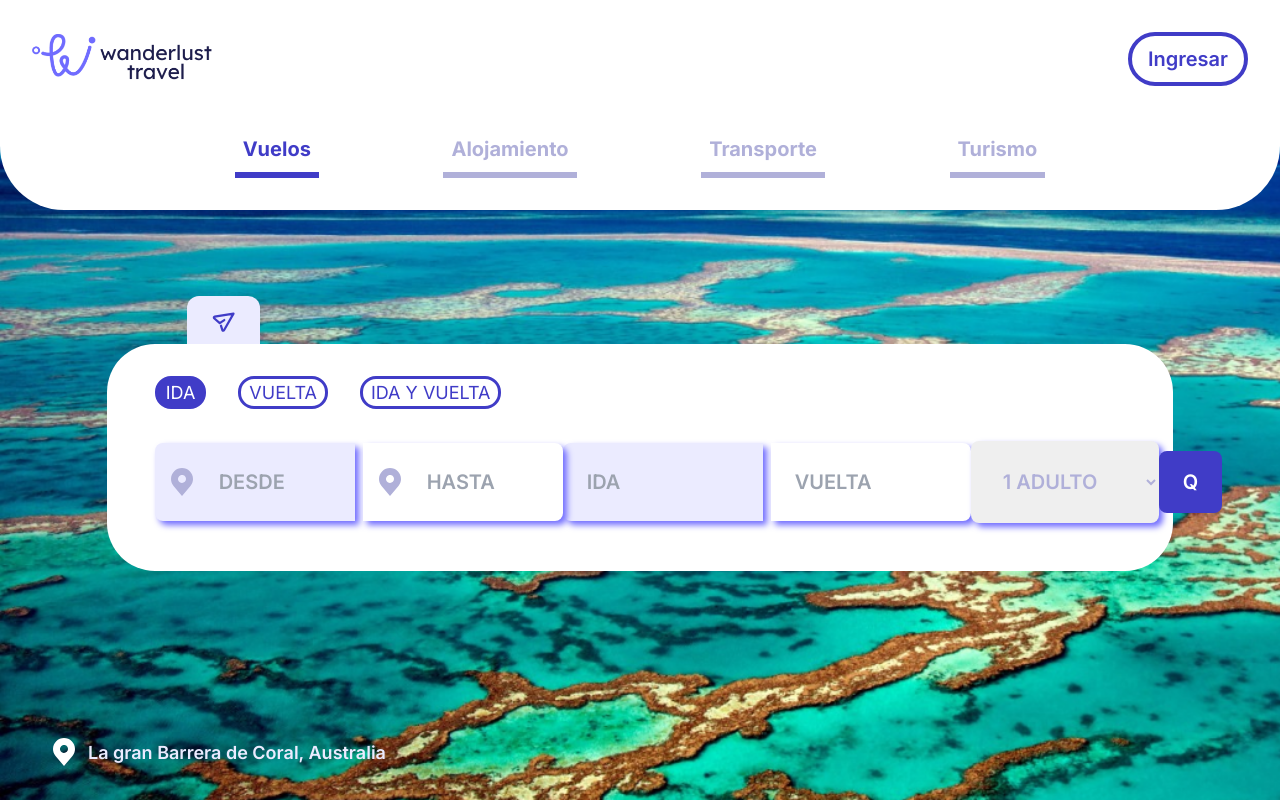
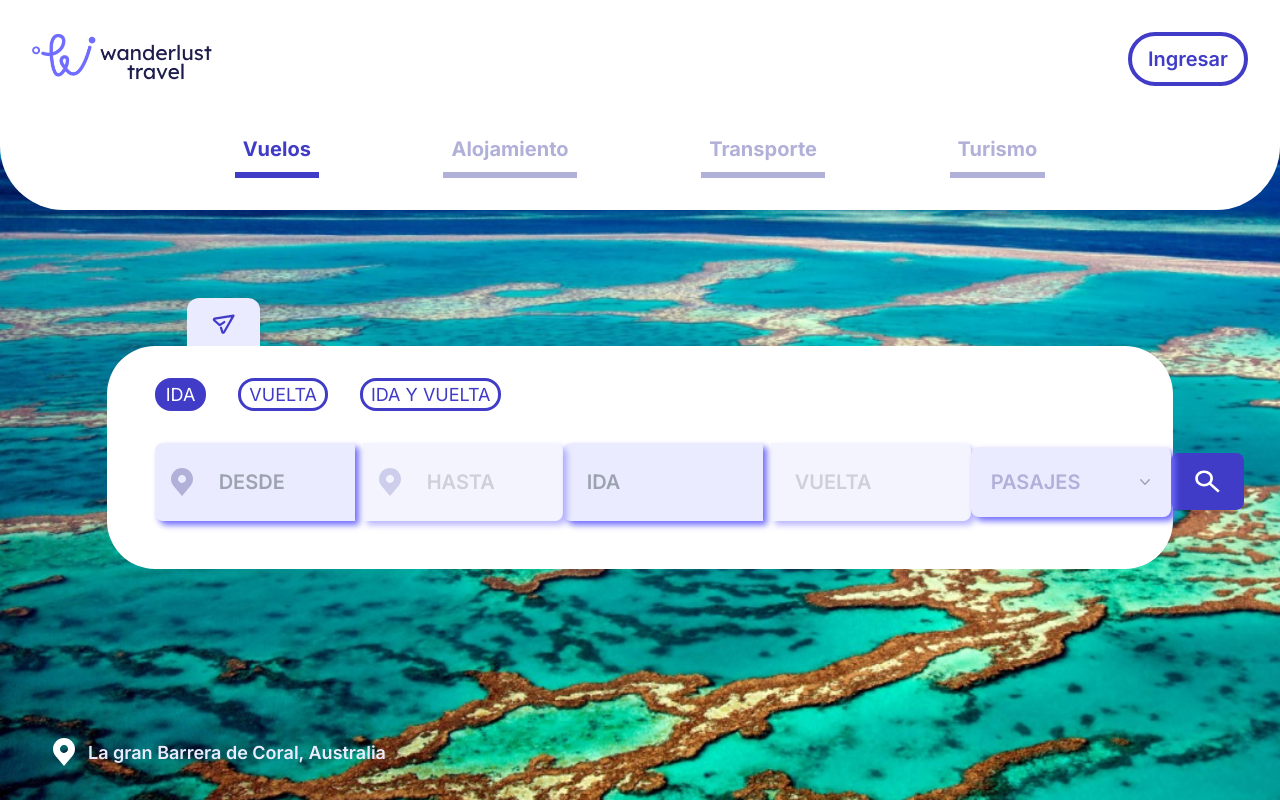
Before and after one commit to Slisandro/wanderlust_frontend, a Next.js app: page / in a window 1280 px wide. Built offline with nearby package versions, Linux system fonts and the light colour scheme.

Commit message:
disabled buttons in flight menu

```diff
--- a/src/components/menu-flight-component.tsx
+++ b/src/components/menu-flight-component.tsx
@@ -1,8 +1,12 @@
+'use client'
+import { Vuelos, useVuelos } from "@/store";
+import { useState } from 'react';
 import Input from "./input-component";
-import SelectComponent from "./select-component";
 import TypeFlightsComponent from "./type-flights-component";
 
 export default function MenuFlightComponent() {
+    const { from, to } = useVuelos<Vuelos>(s => s as Vuelos);
+
     return (
         <div
             className="relative bg-white px-12 pt-8 pb-12 flex flex-col gap-8 rounded-[3rem] z-10 w-full mx-auto"
@@ -18,6 +22,7 @@ export default function MenuFlightComponent() {
                             </svg>
                         }
                         placeholder={"Desde"}
+                        disabled={from}
                         styleContainer={"relative flex items-center gap-6"}
                         styleInput={"text-[20px] font-[600] uppercase p-6 pl-[4rem] bg-[#EBEBFF] w-[200px] shadow-default text-[#B0B0D9] font-semibold rounded-l-lg"}
                     />
@@ -28,28 +33,128 @@ export default function MenuFlightComponent() {
                             </svg>
                         }
                         placeholder={"Hasta"}
+                        disabled={to}
                         styleContainer={"relative flex items-center gap-6"}
-                        styleInput={"text-[20px] font-[600] uppercase p-6 pl-[4rem] w-[200px] shadow-default text-[#B0B0D9] font-semibold rounded-r-lg"}
+                        styleInput={"text-[20px] font-[600] uppercase p-6 pl-[4rem] bg-[#EBEBFF] w-[200px] shadow-default text-[#B0B0D9] font-semibold rounded-r-lg"}
                     />
                 </div>
                 <div className="flex gap-2">
                     <Input
                         placeholder={"Ida"}
+                        disabled={from}
                         styleInput={"text-[20px] font-[600] uppercase p-6 bg-[#EBEBFF] w-[200px] shadow-default text-[#B0B0D9] font-semibold rounded-l-lg"}
                     />
                     <Input
                         placeholder={"Vuelta"}
-                        styleInput={"text-[20px] font-[600] uppercase p-6 w-[200px] shadow-default text-[#B0B0D9] font-semibold rounded-r-lg"}
+                        disabled={to}
+                        styleInput={"text-[20px] font-[600] uppercase p-6 bg-[#EBEBFF] w-[200px] shadow-default text-[#B0B0D9] font-semibold rounded-r-lg"}
                     />
                 </div>
-                <SelectComponent
-                    placeholder="Pasajeros"
-                    styleSelect={"text-[20px] font-[600] uppercase p-[1.75rem] w-[200px] shadow-default text-[#B0B0D9] font-semibold rounded-lg"}
-                    styleOption={""}
-                    options={["1 adulto", "2 adultos", "3 adultos"]}
-                />
-                <button className="text-[20px] font-[600] uppercase rounded-lg bg-primary px-6 py-4 rounded-lg text-white font-semibold">Q</button>
+                <Dropdown />
+                <button className="text-[20px] font-[600] uppercase rounded-lg bg-primary px-6 py-4 rounded-lg text-white font-semibold">
+                    <svg width="25" height="25" viewBox="0 0 39 36" fill="none" xmlns="http://www.w3.org/2000/svg">
+                        <path d="M35.65 35.25L22.2625 23.175C21.2 23.9417 19.9781 24.5486 18.5969 24.9958C17.2156 25.4431 15.7458 25.6667 14.1875 25.6667C10.3271 25.6667 7.06025 24.4604 4.387 22.048C1.71375 19.6356 0.376417 16.689 0.375 13.2083C0.375 9.72639 1.71233 6.77983 4.387 4.36867C7.06167 1.9575 10.3285 0.751278 14.1875 0.75C18.0479 0.75 21.3148 1.95622 23.988 4.36867C26.6613 6.78111 27.9986 9.72767 28 13.2083C28 14.6139 27.7521 15.9396 27.2562 17.1854C26.7604 18.4312 26.0875 19.5333 25.2375 20.4917L38.625 32.5667L35.65 35.25ZM14.1875 21.8333C16.8438 21.8333 19.1019 20.9945 20.962 19.3167C22.8221 17.639 23.7514 15.6029 23.75 13.2083C23.75 10.8125 22.82 8.77572 20.9599 7.098C19.0998 5.42028 16.8423 4.58206 14.1875 4.58333C11.5312 4.58333 9.27308 5.42219 7.413 7.09992C5.55292 8.77764 4.62358 10.8138 4.625 13.2083C4.625 15.6042 5.55504 17.6409 7.41513 19.3187C9.27521 20.9964 11.5327 21.8346 14.1875 21.8333Z" fill="white" />
+                    </svg>
+
+                </button>
             </div>
         </div>
     )
 }
+
+const Dropdown = () => {
+    const [open, setOpen] = useState(false);
+    const { count, setCount } = useVuelos(s => s as Vuelos);
+    const handleClick = () => setOpen(!open);
+    const handleAddAdult = () => setCount({ ...count, adult: count.adult + 1 });
+    const handleSubAdult = () => setCount({ ...count, adult: count.adult - 1 });
+    const handleAddChild = () => setCount({ ...count, child: count.child + 1 });
+    const handleSubChild = () => setCount({ ...count, child: count.child - 1 });
+
+    return (
+        (
+            <div className="relative inline-block text-left">
+                <button
+                    type="button"
+                    onClick={handleClick}
+                    className="text-[20px] font-[600] uppercase p-[1.25rem] bg-[#EBEBFF] w-[200px] shadow-default text-[#B0B0D9] font-semibold rounded-lg flex items-center justify-between"
+                    id="menu-button"
+                    aria-expanded="true"
+                    aria-haspopup="true"
+                >
+                    Pasajes
+                    <svg
+                        className="-mr-1 h-5 w-5 text-gray-400"
+                        viewBox="0 0 20 20"
+                        fill="currentColor"
+                        aria-hidden="true"
+                    >
+                        <path
+                            fillRule="evenodd" d="M5.23 7.21a.75.75 0 011.06.02L10 11.168l3.71-3.938a.75.75 0 111.08 1.04l-4.25 4.5a.75.75 0 01-1.08 0l-4.25-4.5a.75.75 0 01.02-1.06z"
+                            clipRule="evenodd" />
+                    </svg>
+                </button>
+                {open && (
+                    <div
+                        className="absolute right-0 z-10 mt-2 origin-top-right rounded-md bg-white shadow-lg ring-1 ring-black ring-opacity-5 focus:outline-none px-4 py-2"
+                        role="menu"
+                        aria-orientation="vertical"
+                        aria-labelledby="menu-button"
+                        tabIndex={-1}
+                    >
+                        <div className="px-4 py-2 flex items-center justify-between gap-6" role="none">
+                            <div className="flex items-center justify-between gap-4">
+                                <svg width="18" height="20" viewBox="0 0 18 20" fill="none" xmlns="http://www.w3.org/2000/svg">
+                                    <path d="M8.86084 10C11.3461 10 13.3608 7.98528 13.3608 5.5C13.3608 3.01472 11.3461 1 8.86084 1C6.37556 1 4.36084 3.01472 4.36084 5.5C4.36084 7.98528 6.37556 10 8.86084 10Z" stroke="#706CFF" strokeWidth="2" strokeLinecap="round" strokeLinejoin="round" />
+                                    <path d="M13.361 11.8H13.6778C14.3358 11.8002 14.971 12.0407 15.4642 12.4762C15.9574 12.9117 16.2746 13.5124 16.3562 14.1652L16.7081 16.9768C16.7397 17.2301 16.7172 17.4873 16.6418 17.7311C16.5665 17.975 16.4402 18.2001 16.2713 18.3915C16.1023 18.5828 15.8946 18.736 15.6619 18.8409C15.4292 18.9459 15.1768 19.0001 14.9216 19H2.80039C2.54514 19.0001 2.29279 18.9459 2.06009 18.8409C1.8274 18.736 1.61968 18.5828 1.45073 18.3915C1.28178 18.2001 1.15545 17.975 1.08014 17.7311C1.00482 17.4873 0.98224 17.2301 1.01389 16.9768L1.36489 14.1652C1.44652 13.512 1.76397 12.9112 2.25754 12.4756C2.75112 12.04 3.38681 11.7998 4.04509 11.8H4.36099" stroke="#706CFF" strokeWidth="2" strokeLinecap="round" strokeLinejoin="round" />
+                                </svg>
+                                <p className="text-[18px] text-[#706CFF] font-[500]">Adultos</p>
+                            </div>
+                            <div className="flex items-center gap-4">
+                                <button
+                                    onClick={handleSubAdult}
+                                    className="px-4 text-[20px] text-[#706CFF] font-[600] border-2 rounded-full border-[#706cff] flex items-center justify-center"
+                                >
+                                    -
+                                </button>
+                                <span className="text-[18px] text-[#706CFF] font-[600]">{count.adult}</span>
+                                <button
+                                    onClick={handleAddAdult}
+                                    className="px-4 text-[20px] text-[#706CFF] font-[600] border-2 rounded-full border-[#706cff] flex items-center justify-center"
+                                >
+                                    +
+                                </button>
+                            </div>
+                        </div>
+                        <div className="px-4 py-2 flex items-center justify-between gap-6" role="none">
+                            <div className="flex items-center justify-between gap-4">
+                                <svg width="20" height="20" viewBox="0 0 20 20" fill="none" xmlns="http://www.w3.org/2000/svg">
+                                    <path d="M10 19C14.9706 19 19 14.9706 19 10C19 5.02944 14.9706 1 10 1C5.02944 1 1 5.02944 1 10C1 14.9706 5.02944 19 10 19Z" stroke="#706CFF" stroke-width="2" stroke-linecap="round" stroke-linejoin="round" />
+                                    <path d="M6.3999 7.34513V7.25513" stroke="#706CFF" stroke-width="2" stroke-linecap="round" stroke-linejoin="round" />
+                                    <path d="M13.6001 7.34513V7.25513" stroke="#706CFF" stroke-width="2" stroke-linecap="round" stroke-linejoin="round" />
+                                    <path d="M9.9999 15.4C10.9547 15.4 11.8704 15.0208 12.5455 14.3456C13.2206 13.6705 13.5999 12.7548 13.5999 11.8H6.3999C6.3999 12.7548 6.77919 13.6705 7.45432 14.3456C8.12945 15.0208 9.04512 15.4 9.9999 15.4Z" stroke="#706CFF" stroke-width="2" stroke-linecap="round" stroke-linejoin="round" />
+                                </svg>
+                                <p className="text-[18px] text-[#706CFF] font-[500]">Niños</p>
+                            </div>
+                            <div className="flex items-center gap-4">
+                                <button
+                                    onClick={handleSubChild}
+                                    className="px-4 text-[20px] text-[#706CFF] font-[600] border-2 rounded-full border-[#706cff] flex items-center justify-center"
+                                >
+                                    -
+                                </button>
+                                <span className="text-[18px] text-[#706CFF] font-[600]">{count.child}</span>
+                                <button
+                                    onClick={handleAddChild}
+                                    className="px-4 text-[20px] text-[#706CFF] font-[600] border-2 rounded-full border-[#706cff] flex items-center justify-center"
+                                >
+                                    +
+                                </button>
+                            </div>
+                        </div>
+                    </div>
+                )}
+            </div>
+        )
+    )
+}
```
